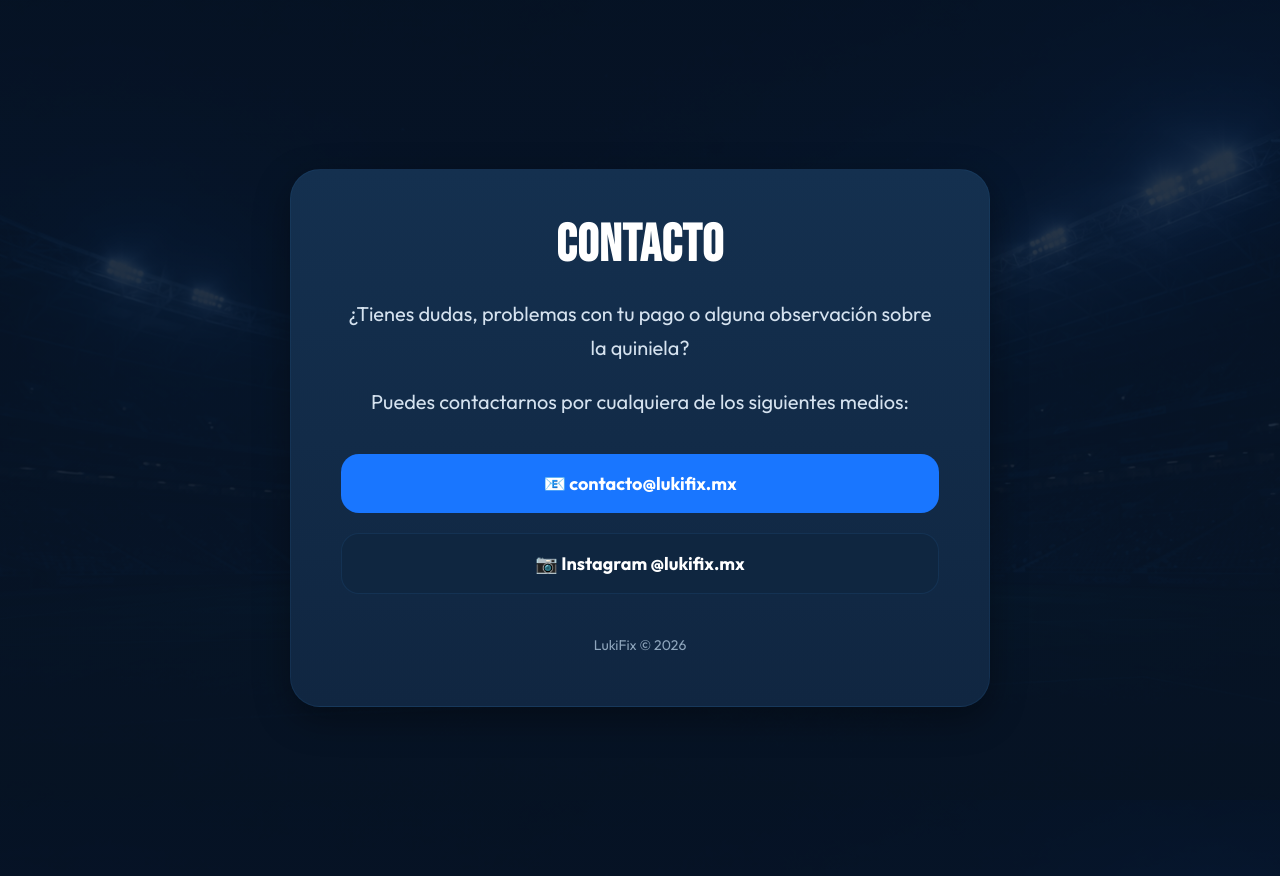
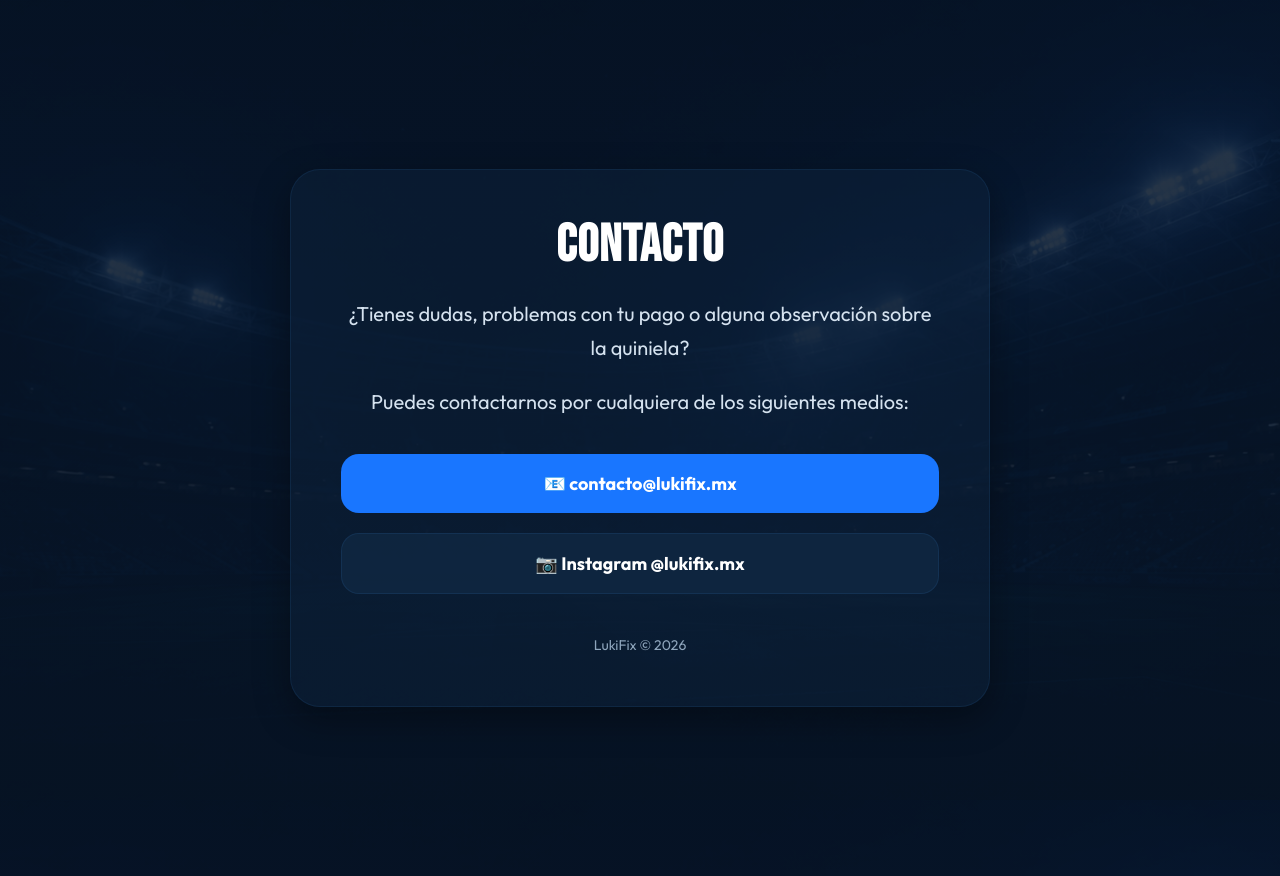
Before and after one commit to Darkial11/quiniela, a Django app: page /contacto/ in a window 1280 px wide. Run offline with Django 5.2, Linux system fonts and the light colour scheme; data comes from the database, SQL or seed files in the repository.

Commit message:
actualizacion dk

```diff
--- a/quiniela/static/css/contacto.css
+++ b/quiniela/static/css/contacto.css
@@ -18,9 +18,9 @@
 
     max-width: 700px;
 
-    background: var(--card-gradient);
+    background: rgba(var(--bg-card-rgb),.4);
 
-    border: 1px solid rgba(var(--border-rgb),0.20);
+    border: 1px solid rgba(var(--border-rgb),.20);
 
     border-radius: 30px;
 
```
